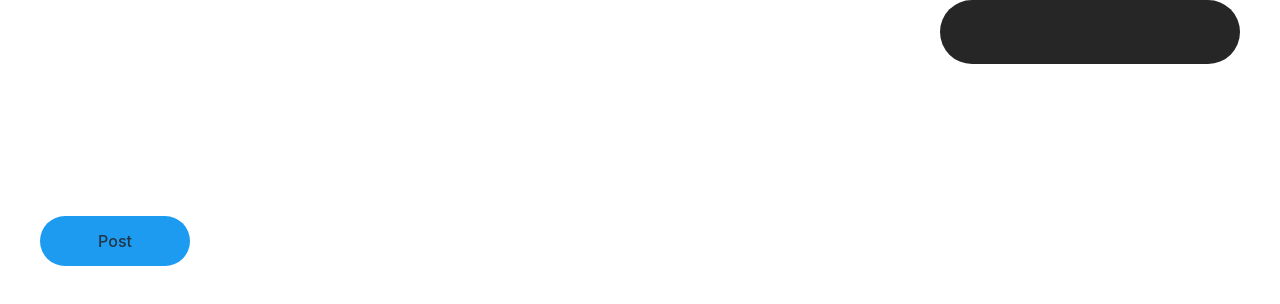
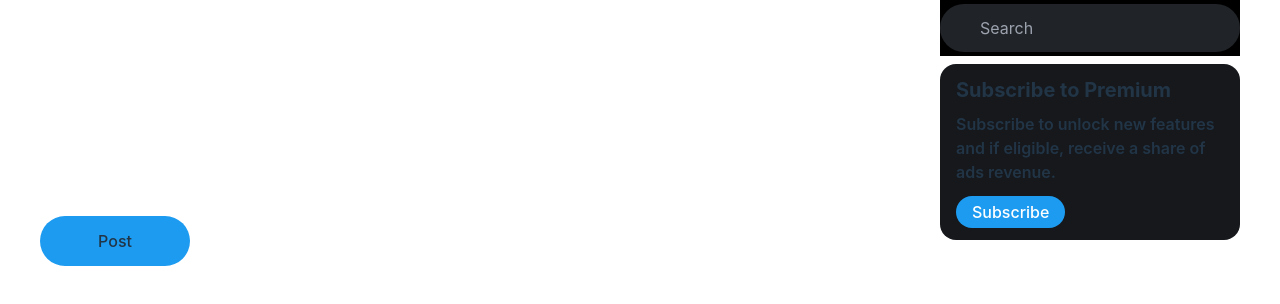
Before and after one commit to Prabhatgrg/Twitter-Clone, a React (Vite) app: page / in a window 1280 px wide. Shown: the top 304 px of the page. Built offline with nearby package versions, Linux system fonts and the light colour scheme; some icons are missing.

Commit message:
Rightsidebar and subscription

```diff
--- a/src/App.jsx
+++ b/src/App.jsx
@@ -1,5 +1,5 @@
 import Sidebar from "./components/sidebar/Sidebar";
-import Searchbar from "./components/Search/Searchbar";
+import RightSidebar from "./components/RightSidebar/RightSidebar";
 
 function App() {
     return (
@@ -8,7 +8,7 @@ function App() {
                 <div className="grid grid-cols-4 items-start">
                     <Sidebar />
                     <div className="col-span-2"></div>
-                    <Searchbar />
+                    <RightSidebar />
                 </div>
             </div>
         </>
--- /dev/null
+++ b/src/components/RightSidebar/RightSidebar.jsx
@@ -0,0 +1,13 @@
+import Searchbar from "./Searchbar";
+import Subscription from "./Subscription";
+
+const RightSidebar = () => {
+    return (
+        <div className="sticky top-0">
+            <Searchbar />
+            <Subscription />
+        </div>
+    );
+};
+
+export default RightSidebar;
--- /dev/null
+++ b/src/components/RightSidebar/Searchbar.jsx
@@ -0,0 +1,18 @@
+import { FiSearch } from "react-icons/fi";
+
+const Searchbar = () => {
+    function handleSubmit(e) {
+        e.preventDefault();
+    }
+
+    return (
+        <div className="sticky top-0 py-1 bg-black">
+            <form className="flex gap-2 items-center bg-[#202327] px-5 rounded-full" onSubmit={(e) => handleSubmit(e)}>
+                <FiSearch />
+                <input type="text" className="p-3 border-0 bg-transparent focus:outline-0 grow" placeholder="Search" />
+            </form>
+        </div>
+    );
+};
+
+export default Searchbar;
--- /dev/null
+++ b/src/components/RightSidebar/Subscription.jsx
@@ -0,0 +1,15 @@
+const Subscription = () => {
+    return (
+        <div className="py-2">
+            <div className="bg-[#16181C] py-3 px-4 rounded-[1rem]">
+                <h2 className="text-xl font-bold mb-2">Subscribe to Premium</h2>
+                <p className="font-semibold mb-3">Subscribe to unlock new features and if eligible, receive a share of ads revenue.</p>
+                <a href="#" className="inline-block py-2 leading-4 px-4 rounded-full bg-[var(--clr-primary)] hover:bg-[var(--clr-primary-hover)] text-white hover:text-white">
+                    Subscribe
+                </a>
+            </div>
+        </div>
+    );
+};
+
+export default Subscription;
--- a/src/components/Search/Searchbar.jsx
+++ /dev/null
@@ -1,16 +0,0 @@
-import { FiSearch } from "react-icons/fi";
-
-const Searchbar = () => {
-    function handleSubmit(e) {
-        e.preventDefault();
-    }
-
-    return (
-        <form className="flex gap-2 items-center bg-neutral-800 px-5 py-3 rounded-full" onSubmit={(e) => handleSubmit(e)}>
-            <FiSearch />
-            <input type="text" className="p-2 border-0 bg-transparent focus:outline-0 grow" />
-        </form>
-    );
-};
-
-export default Searchbar;
--- a/src/index.css
+++ b/src/index.css
@@ -3,13 +3,17 @@
 @tailwind utilities;
 
 :root {
+    --clr-primary: rgb(29, 155, 240);
+    --clr-primary-hover: rgb(26, 140, 216);
+    --transition: all 0.3s ease-in-out;
+
     font-family: Inter, system-ui, Avenir, Helvetica, Arial, sans-serif;
     line-height: 1.5;
     font-weight: 400;
 
     color-scheme: light dark;
     color: rgba(255, 255, 255, 0.87);
-    background-color: #181818;
+    background-color: #000;
 
     font-synthesis: none;
     text-rendering: optimizeLegibility;
@@ -22,6 +26,7 @@ a {
     font-weight: 500;
     color: #646cff;
     text-decoration: inherit;
+    transition: var(--transition);
 }
 a:hover {
     color: #535bf2;
```
